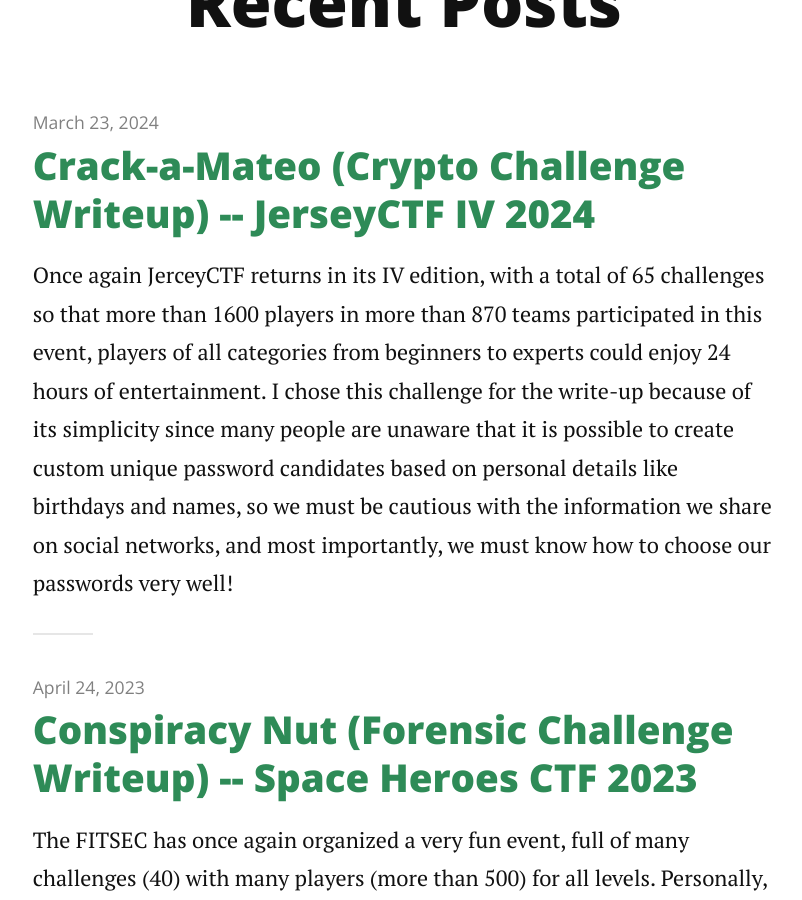
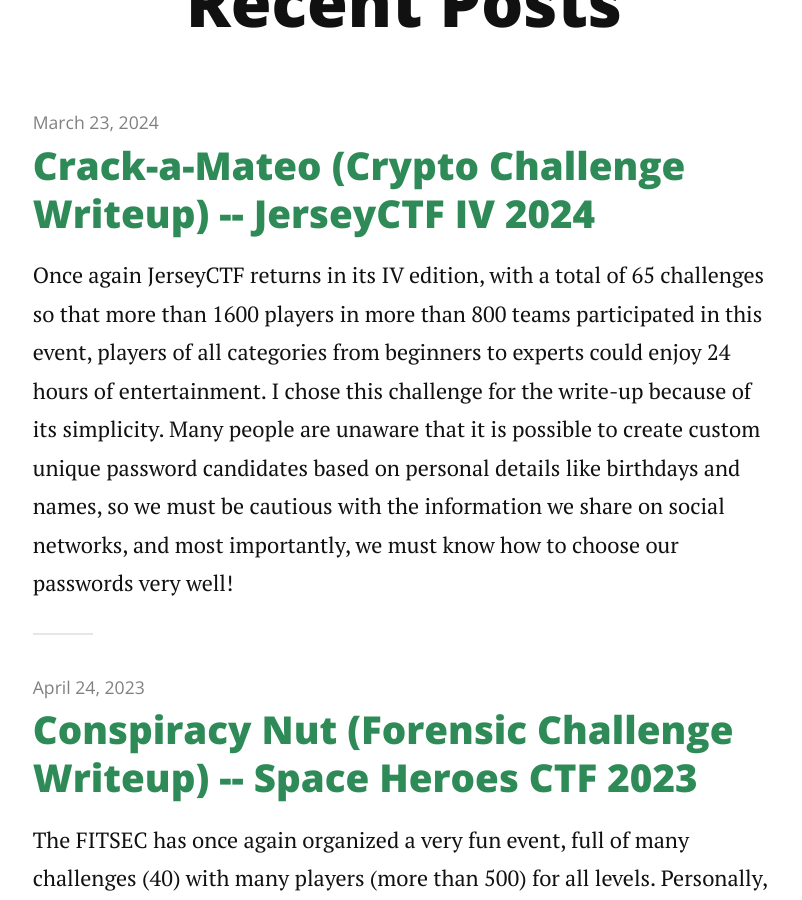
Before and after one commit to leonuz/leonuz.github.io, a Jekyll site: the page built from index.html, in a window 1280 px wide and 900 px high, scrolled down 395 px. Shown: the whole window, without its empty margins (236-1038 px from the left). Built offline with Jekyll 4.4.1, drawn with Linux system fonts in a browser that asks for light colours; nearby versions of some CDN libraries; the list of posts is cut into pages by our own code.

Commit message:
Update 2024-03-23-Crack-a-Mateo.markdown

```diff
--- a/_posts/2024-03-23-Crack-a-Mateo.markdown
+++ b/_posts/2024-03-23-Crack-a-Mateo.markdown
@@ -5,7 +5,7 @@
 image: /jersey24/logo.png
 ---
 
-<p class="intro"><span class="dropcap">O</span>nce again <a href="https://www.jerseyctf.com/">JerceyCTF</a> returns in its IV edition, with a total of 65 challenges so that more than 1600 players in more than 870 teams participated in this event, players of all categories from beginners to experts could enjoy 24 hours of entertainment. I chose this challenge for the write-up because of its simplicity since many people are unaware that it is possible to create custom unique password candidates based on personal details like birthdays and names, so we must be cautious with the information we share on social networks, and most importantly, we must know how to choose our passwords very well!</p>
+<p class="intro"><span class="dropcap">O</span>nce again <a href="https://www.jerseyctf.com/">JerseyCTF</a> returns in its IV edition, with a total of 65 challenges so that more than 1600 players in more than 800 teams participated in this event, players of all categories from beginners to experts could enjoy 24 hours of entertainment. I chose this challenge for the write-up because of its simplicity. Many people are unaware that it is possible to create custom unique password candidates based on personal details like birthdays and names, so we must be cautious with the information we share on social networks, and most importantly, we must know how to choose our passwords very well!</p>
 
 #### Challenge Description:
 
```
